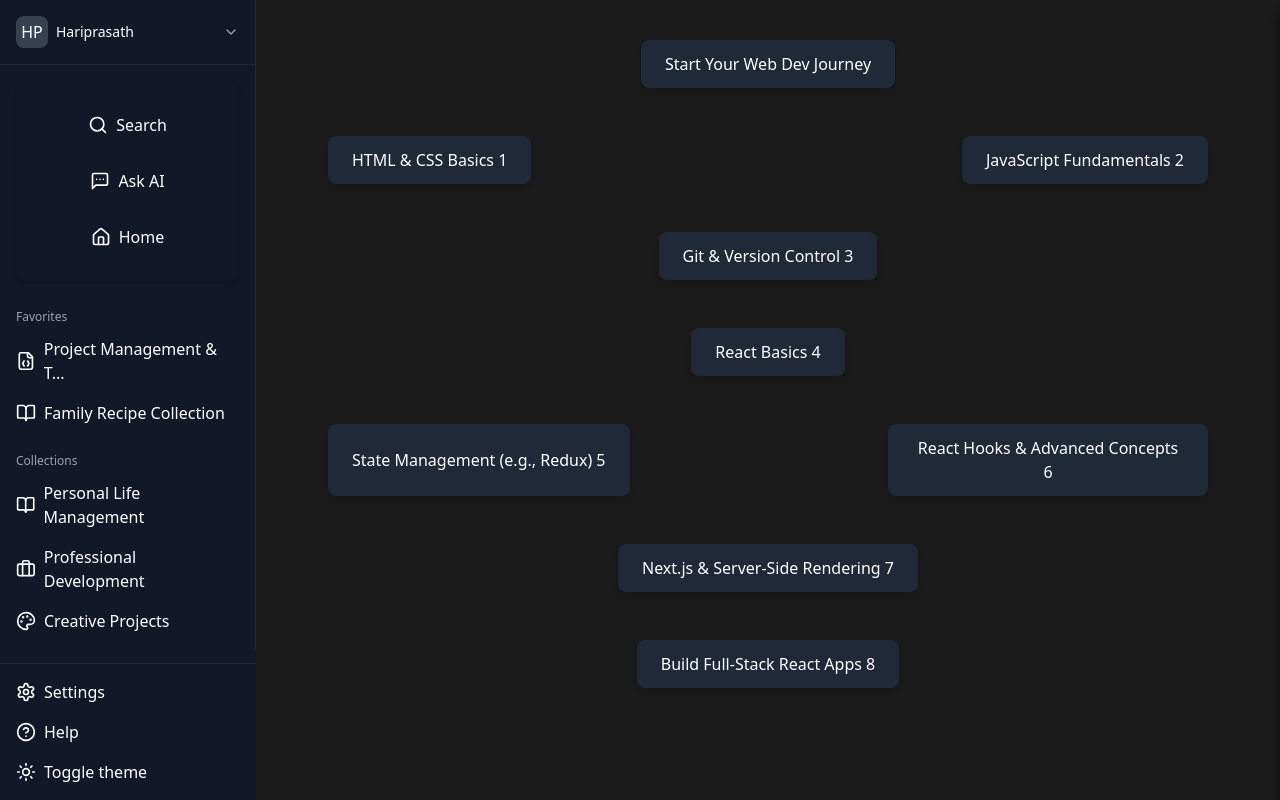
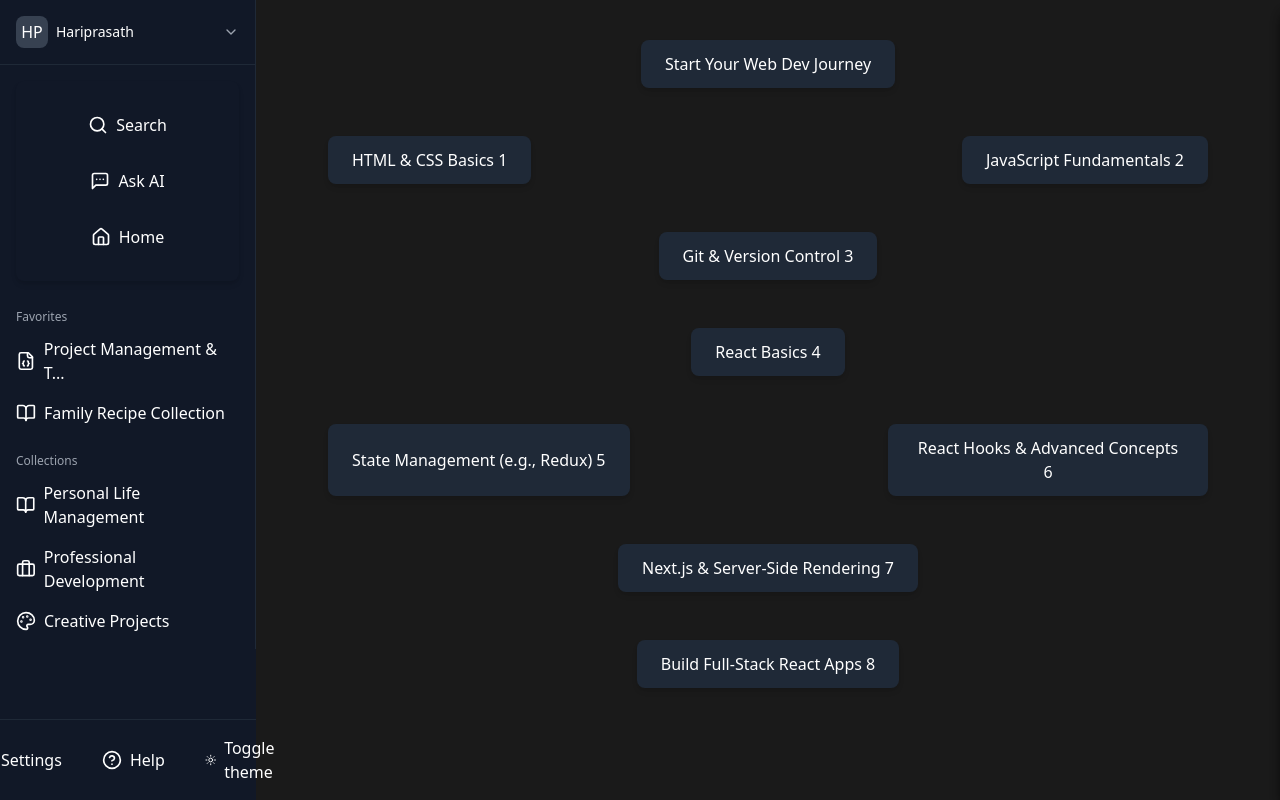
Before and after one commit to Hariprasath161103/Dashboard, a React (Create React App) app: page / in a window 1280 px wide. Built offline with nearby package versions, Linux system fonts and the light colour scheme.

Commit message:
Update BottomNavigation.js

```diff
--- a/src/components/BottomNavigation.js
+++ b/src/components/BottomNavigation.js
@@ -1,7 +1,6 @@
 import React, { useState } from 'react';
 import { Settings, HelpCircle, Sun } from 'lucide-react';
 import NavItem from './NavItem';
-import SettingsModal from './SettingsModal';
 
 const bottomNavItems = [
   { icon: Settings, label: "Settings", action: "openSettings" },
@@ -9,11 +8,8 @@
   { icon: Sun, label: "Toggle theme", action: "toggleTheme" }
 ];
 
-const BottomNavigation = () => {
+const BottomNavigation = ({ onOpenSettings }) => {
   const [theme, setTheme] = useState('light');
-  const [isSettingsOpen, setIsSettingsOpen] = useState(false);
-
-  console.log('Settings modal state:', isSettingsOpen);  // Debug log
 
   const toggleTheme = () => {
     setTheme(prevTheme => (prevTheme === 'light' ? 'dark' : 'light'));
@@ -21,18 +17,15 @@
   };
 
   const handleAction = (action) => {
-    console.log('Action triggered:', action);  // Debug log
-
     if (action === 'toggleTheme') {
       toggleTheme();
     } else if (action === 'openSettings') {
-      console.log('Opening settings modal');  // Debug log
-      setIsSettingsOpen(true);
+      onOpenSettings(); // Trigger modal from parent
     }
   };
 
   return (
-    <div className="absolute bottom-0 w-64 p-2 border-t border-gray-800">
+    <div className="fixed bottom-0 w-full bg-gray-900 text-white p-2 border-t border-gray-800 flex justify-center gap-6">
       {bottomNavItems.map((item, index) => (
         <NavItem
           key={index}
@@ -41,7 +34,6 @@
           onClick={() => item.action && handleAction(item.action)}
         />
       ))}
-      {isSettingsOpen && <SettingsModal onClose={() => setIsSettingsOpen(false)} />}
     </div>
   );
 };
```
